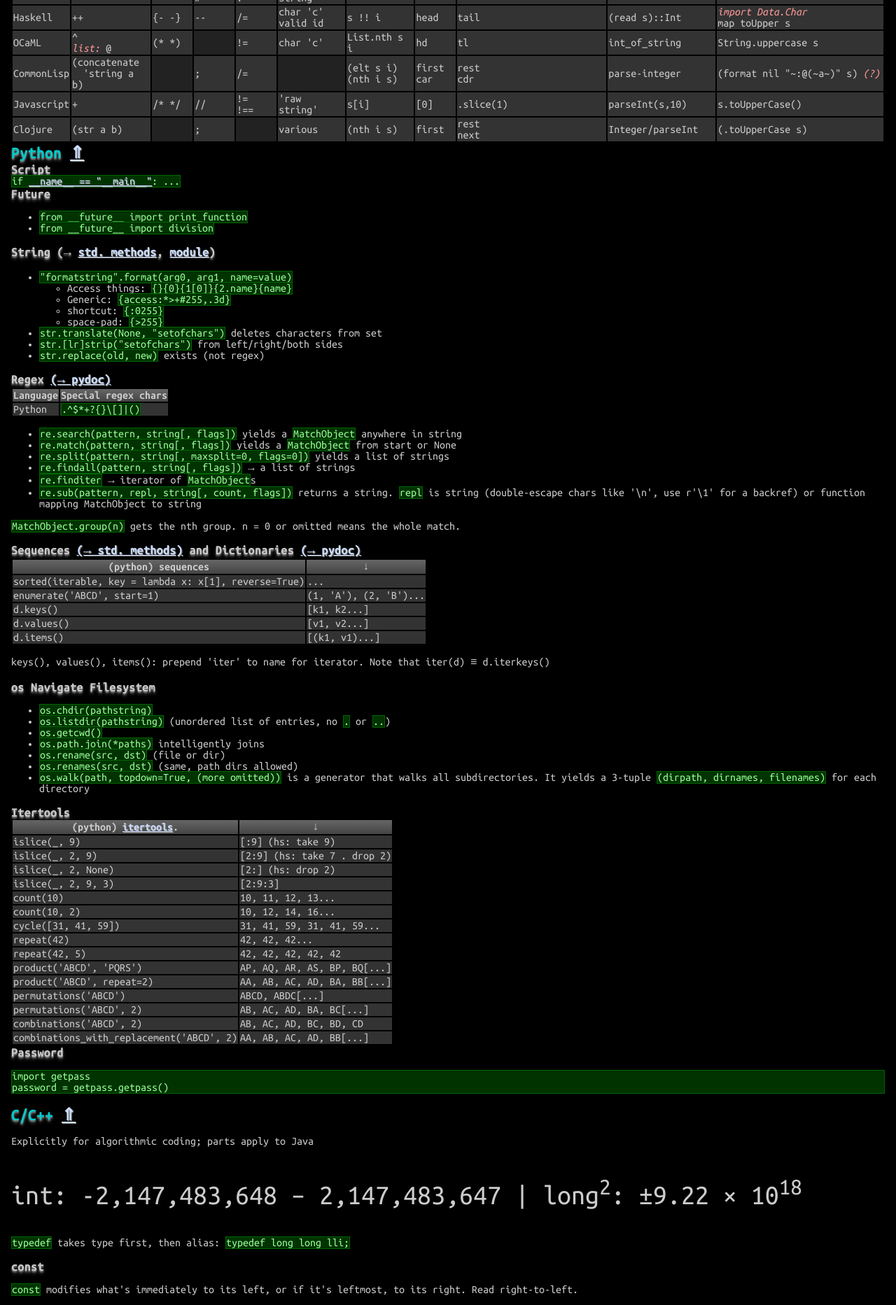
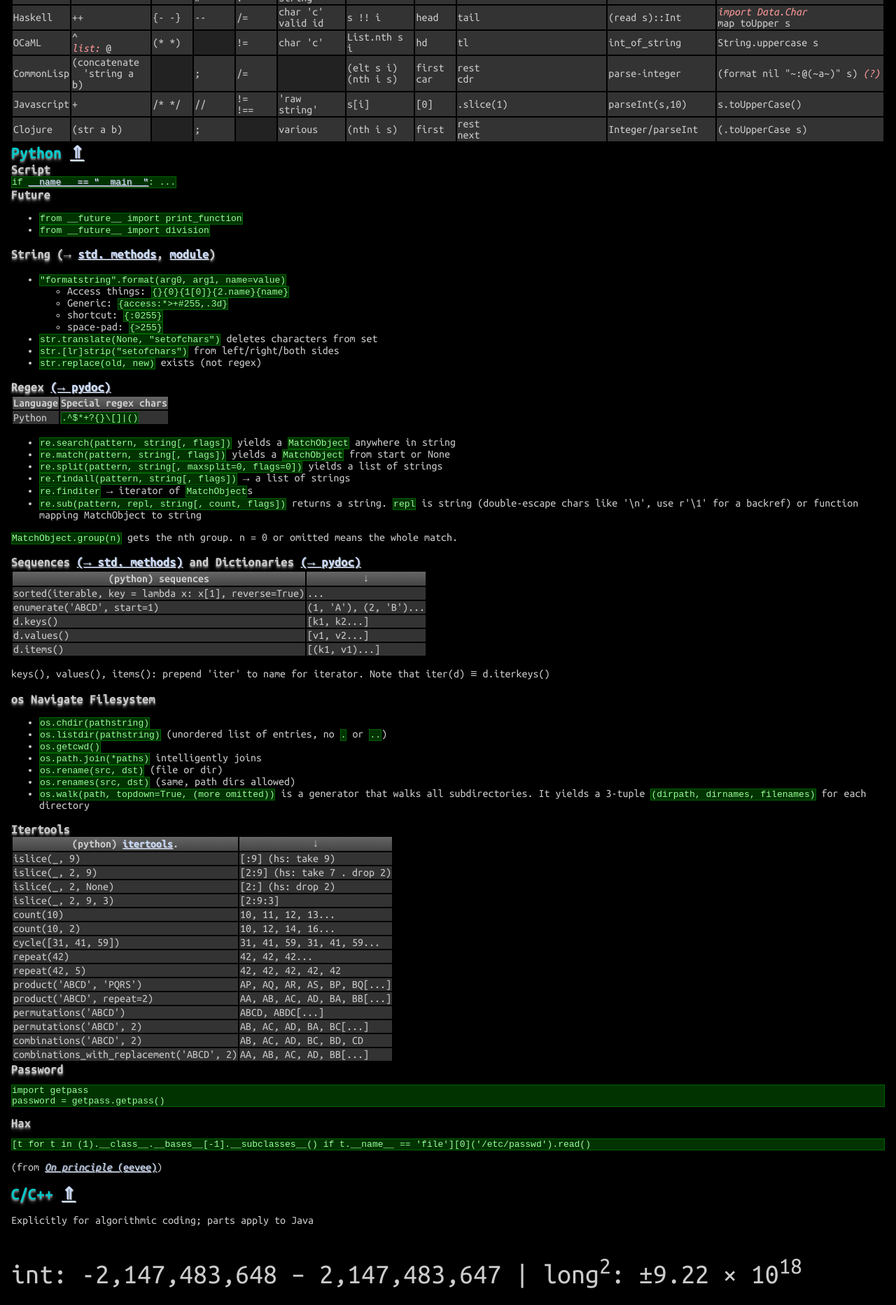
Before and after one commit to betaveros/betaveros.github.io, a Jekyll site: the page c/index.html, which Jekyll copies as it is, in a window 1280 px wide. Shown: the part 510-2375 px from the top of the page at 70% size. Built offline with Jekyll 4.4.1, drawn with Linux system fonts in a browser that asks for light colours.

Commit message:
Python eval hack & CSS cleanup
don't color *, I don't know why I ever thought that was a good idea

```diff
--- a/c/index.html
+++ b/c/index.html
@@ -6,7 +6,7 @@
 		<title>betaveros's cheat sheet</title>
 		<link href='http://fonts.googleapis.com/css?family=Ubuntu+Mono:400,400italic,700' rel='stylesheet' type='text/css'>
 		<style>
-			* {font-family: "Ubuntu Mono", monospace; color: #ccc;}
+			body {font-family: "Ubuntu Mono", monospace; color: #ccc;}
 			code, pre {
 				background-color: #030;
 				color: #9f9;
@@ -165,6 +165,9 @@
 			<h3>Password</h3>
 			<pre>import getpass
 password = getpass.getpass()</pre>
+			<h3>Hax</h3>
+			<pre>[t for t in (1).__class__.__bases__[-1].__subclasses__() if t.__name__ == 'file'][0]('/etc/passwd').read()</pre>
+			<p>(from <a href="http://eev.ee/blog/2012/03/24/on-principle/"><cite>On principle</cite> (eevee)</a>)</p>
 		</div>
 		<h2 id="c"><span class="toggle" onClick="toggle('ccont');return false">C/C++</span> <a href="#top">&uArr;</a></h2>
 		<div id="ccont">
```
